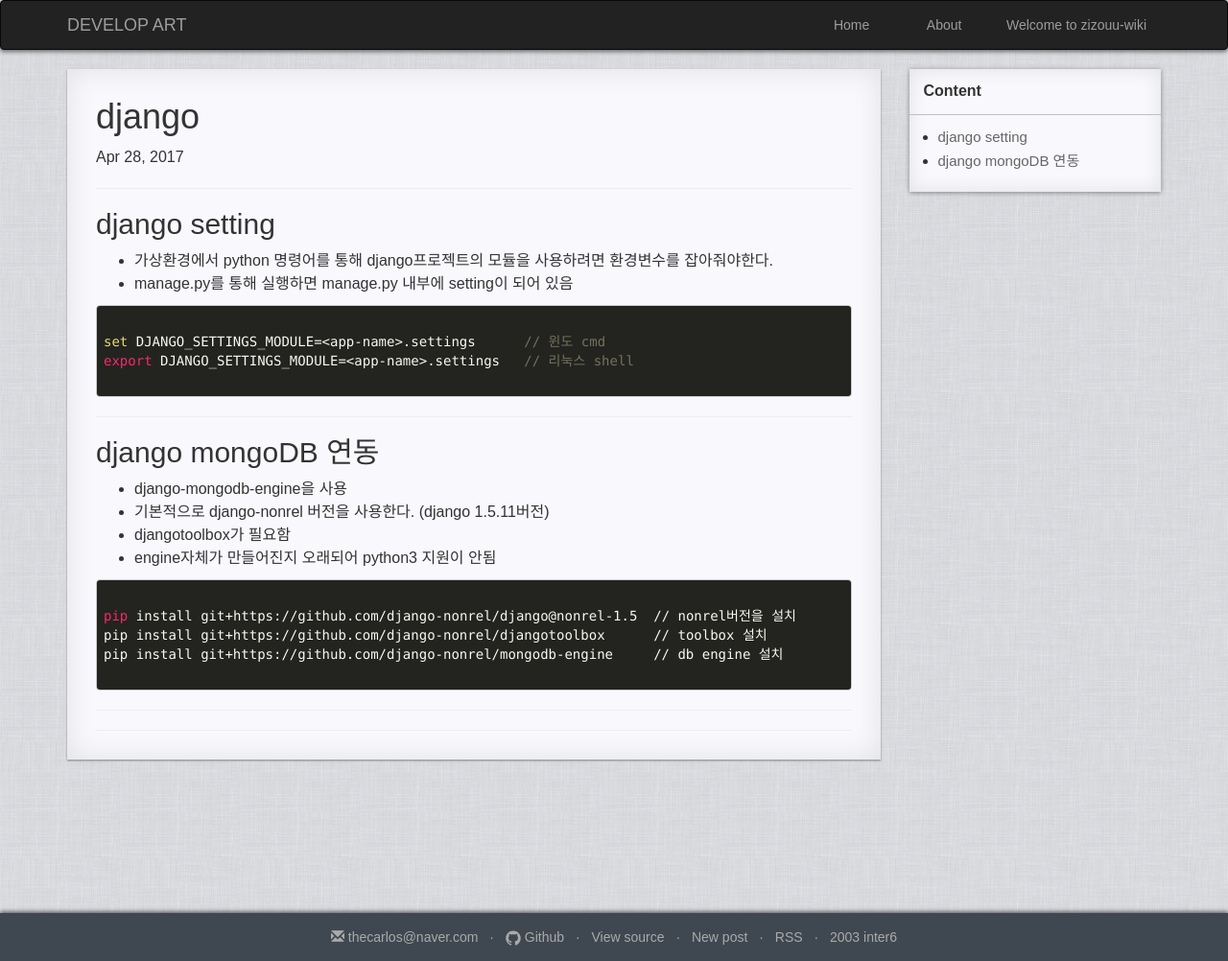
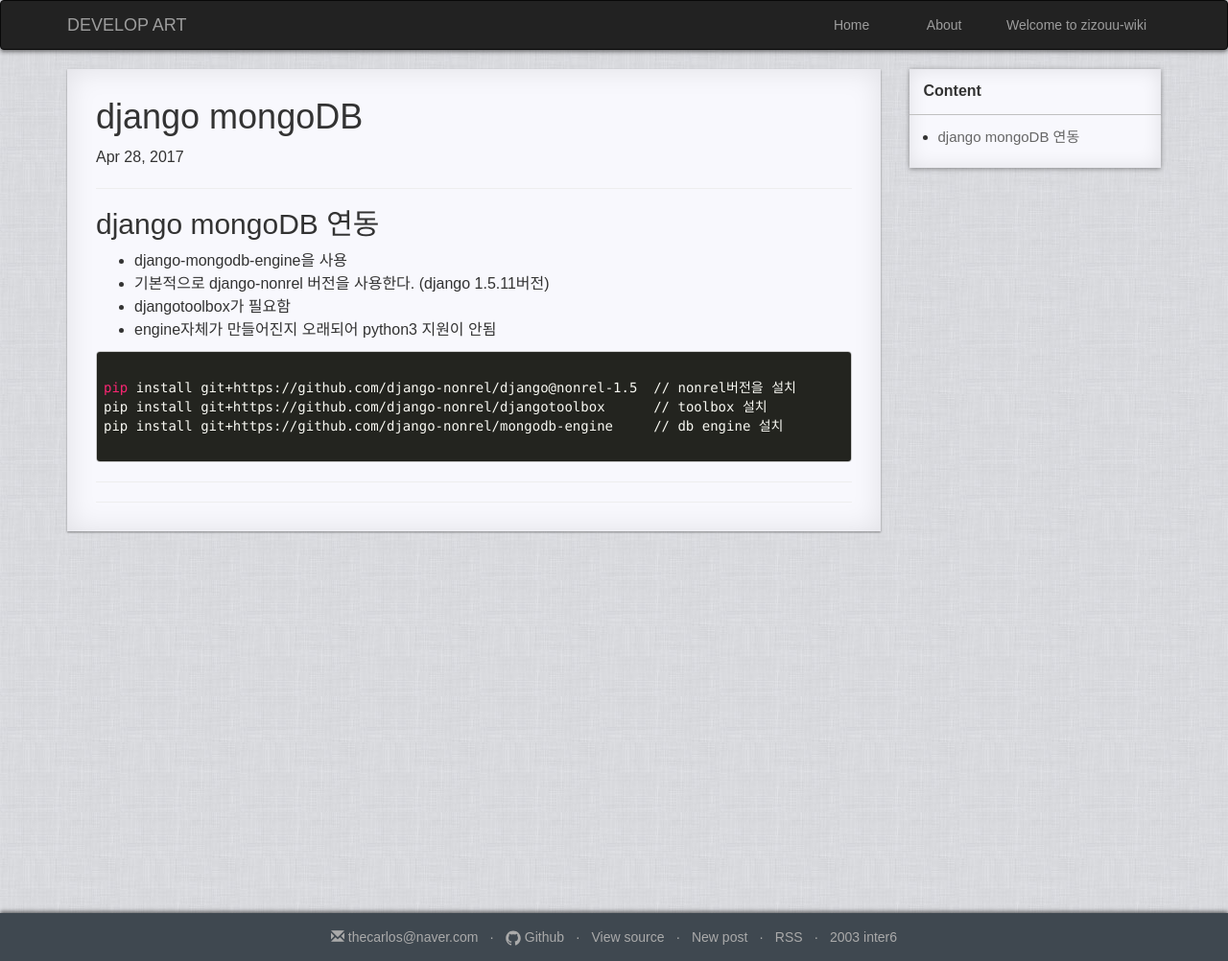
Before and after one commit to zizouu/zizouu.github.io, a Jekyll site: the page built from _posts/django/2017-02-28-django-mongodb.md, in a window 1280 px wide. Shown: the whole page at 96% size. Built offline with Jekyll 4.4.1, drawn with Linux system fonts in a browser that asks for light colours.

Commit message:
change categories

````diff
--- a/_posts/python/2017-04-28-django.md
+++ b/_posts/django/2017-02-28-django-mongodb.md
@@ -1,24 +1,12 @@
 ---
 layout: post
-title: "django"
+title: "django mongoDB"
 date: 2017-04-28
-categories: python
+categories: django
 ---
 
 * content
 {:toc}
-
-## django setting
-* 가상환경에서 python 명령어를 통해 django프로젝트의 모듈을 사용하려면 환경변수를 잡아줘야한다.
-* manage.py를 통해 실행하면 manage.py 내부에 setting이 되어 있음
-
-```
-
-set DJANGO_SETTINGS_MODULE=<app-name>.settings      // 윈도 cmd
-export DJANGO_SETTINGS_MODULE=<app-name>.settings   // 리눅스 shell
-
-```
-***
 
 ## django mongoDB 연동
 * django-mongodb-engine을 사용
````
Also changed, not shown: _posts/django/2017-04-28-django.md (added, +21 -0 lines), _posts/mongodb/2017-04-28-mongodb.md (renamed from _posts/database/2017-04-28-mongodb.md, +2 -2 lines), _posts/python/2017-04-28-python.md (+1 -1 lines).
